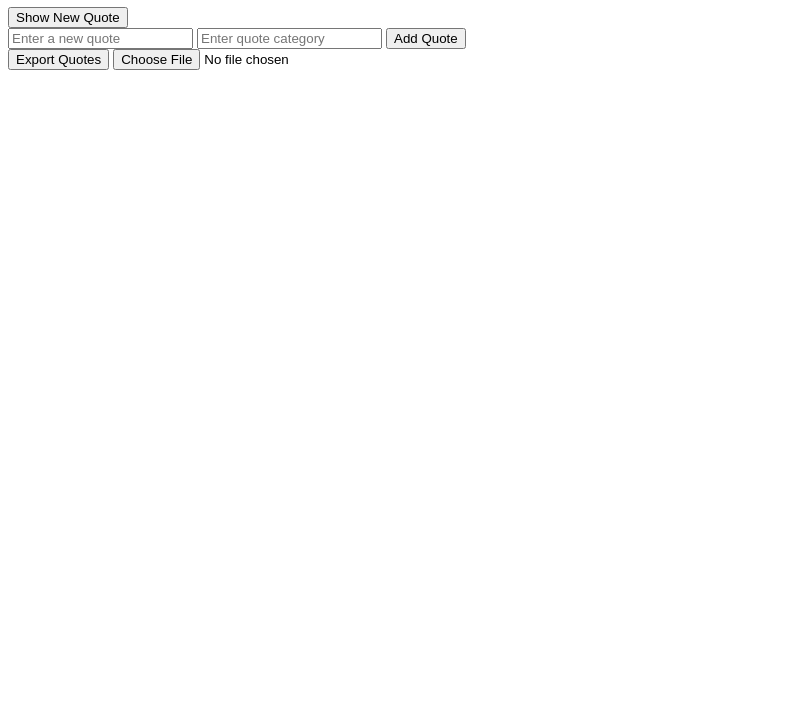
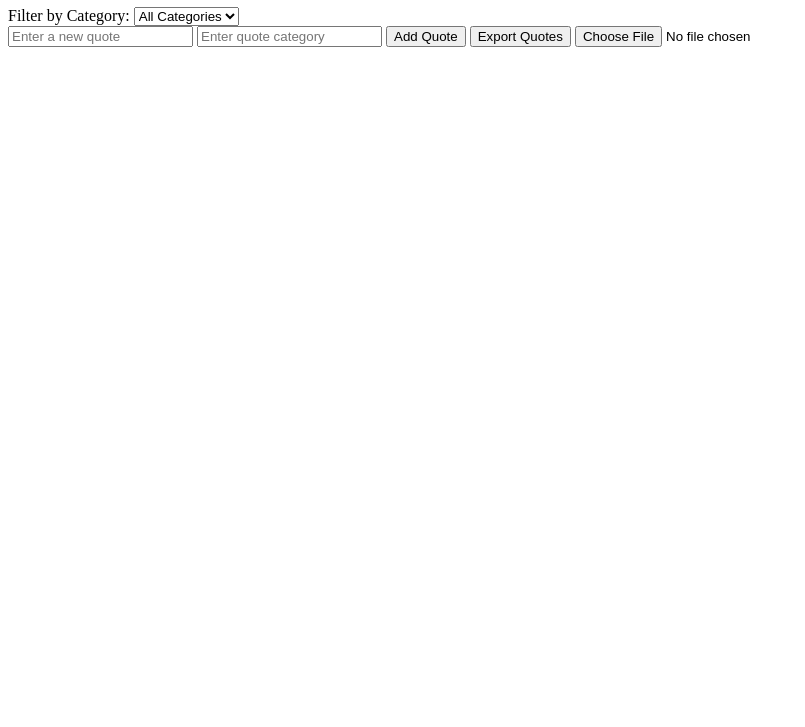
Before and after one commit to isaacngunjiri/alx_fe_javascript, a plain HTML site: page dom-manipulation/index.html in a window 1280 px wide. Shown: the part 73-800 px from the top of the page, without its empty margins (0-805 px from the left). Drawn offline with Linux system fonts and the light colour scheme.

Commit message:
Update index.html

```diff
--- a/dom-manipulation/index.html
+++ b/dom-manipulation/index.html
@@ -8,24 +8,24 @@
 <body>
     <h1>Dynamic Quote Generator</h1>
 
-    <!-- Container to display quotes -->
+    <!-- Category Filter -->
+    <label for="categoryFilter">Filter by Category:</label>
+    <select id="categoryFilter" onchange="filterQuotes()">
+        <option value="all">All Categories</option>
+        <!-- Categories will be dynamically populated here -->
+    </select>
+
+    <!-- Quote Display -->
     <div id="quoteDisplay"></div>
 
-    <!-- Button to show a new random quote -->
-    <button id="newQuote">Show New Quote</button>
+    <!-- Add Quote Section -->
+    <input id="newQuoteText" type="text" placeholder="Enter a new quote" />
+    <input id="newQuoteCategory" type="text" placeholder="Enter quote category" />
+    <button id="addQuoteBtn">Add Quote</button>
 
-    <!-- Form for adding new quotes -->
-    <div>
-        <input id="newQuoteText" type="text" placeholder="Enter a new quote" />
-        <input id="newQuoteCategory" type="text" placeholder="Enter quote category" />
-        <button id="addQuoteBtn">Add Quote</button>
-    </div>
-
-    <!-- Button for exporting quotes to JSON -->
+    <!-- Export & Import -->
     <button id="exportQuotesBtn">Export Quotes</button>
-
-    <!-- Input for importing quotes from a JSON file -->
-    <input type="file" id="importFile" accept=".json" />
+    <input type="file" id="importFile" accept=".json" onchange="importFromJsonFile(event)" />
 
     <script src="script.js"></script>
 </body>
```
